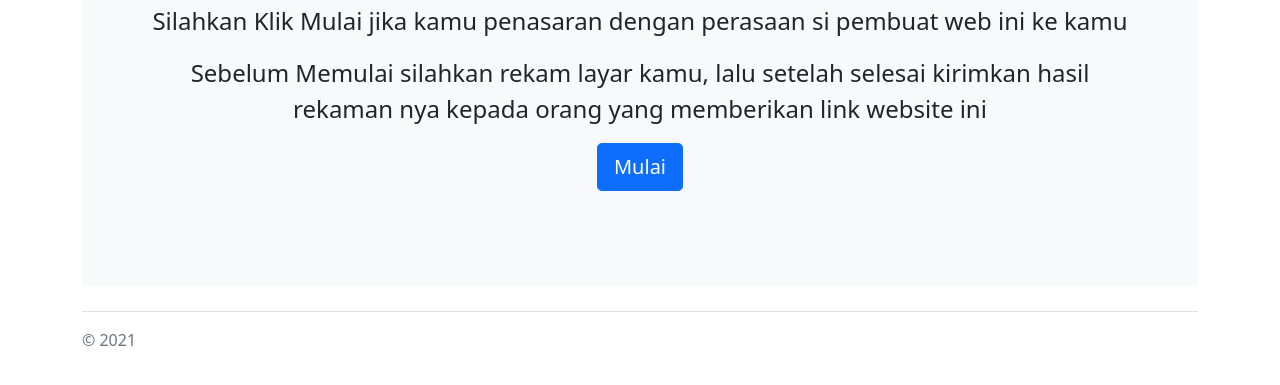
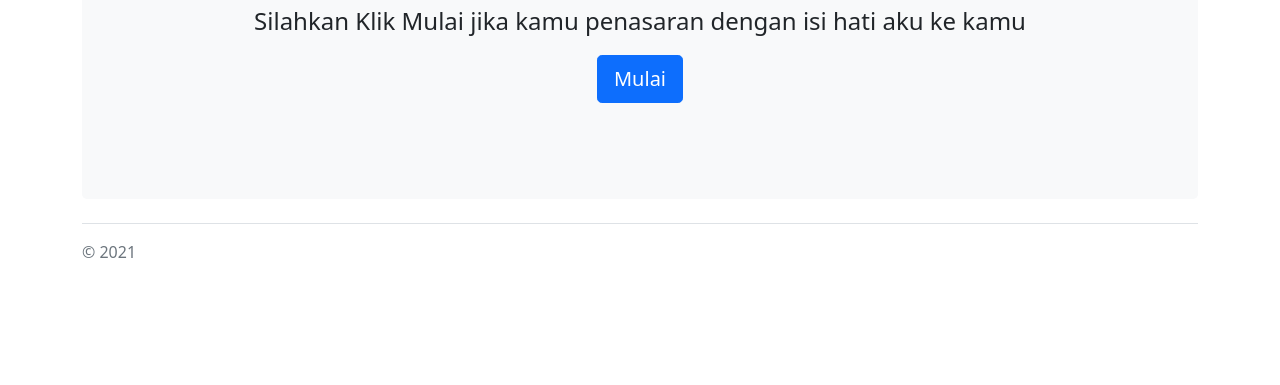
Before and after one commit to farhanreizha/mengungkapnkan-dan-bertanya, a plain HTML site: page index.html in a window 1280 px wide. Shown: the part 183-568 px from the top of the page. Drawn offline with nearby package versions, Linux system fonts and the light colour scheme.

Commit message:
Mengubah text

```diff
--- a/index.html
+++ b/index.html
@@ -36,8 +36,8 @@
         <div class="p-5 mb-4 bg-light rounded-3">
           <div class="container-fluid py-5 text-center">
             <h1 class="display-5 fw-bold">Start</h1>
-            <p class="fs-4">Silahkan Klik Mulai jika kamu penasaran dengan perasaan si pembuat web ini ke kamu</p>
-            <p class="fs-4">Sebelum Memulai silahkan rekam layar kamu, lalu setelah selesai kirimkan hasil rekaman nya kepada orang yang memberikan link website ini</p>
+            <p class="fs-4">Silahkan Klik Mulai jika kamu penasaran dengan isi hati aku ke kamu</p>
+            <p class="fs-4"></p>
             <a href="IsiHati.html" class="btn btn-primary btn-lg" role="button">Mulai</a>
           </div>
         </div>
```
